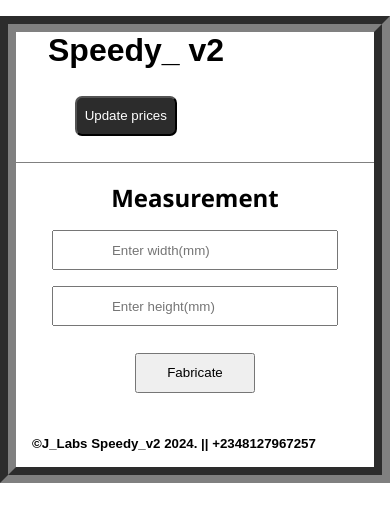
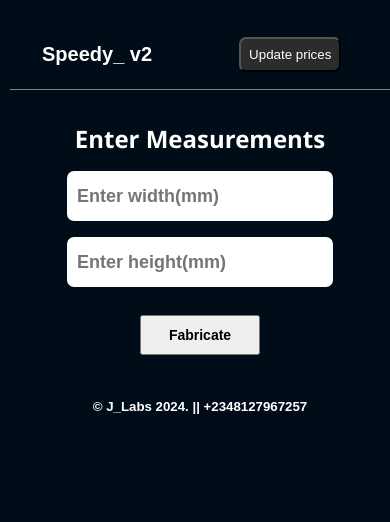
Before and after one commit to JJJaTTo/Speedy_v2, a website: page index.html in a window 390 px wide. Drawn offline with Linux system fonts and the light colour scheme.

Commit message:
major ui fix

```diff
--- a/index.html
+++ b/index.html
@@ -8,28 +8,30 @@
     <link rel="stylesheet" href="styles.css" />
 
     <script>
-      if ('serviceWorker' in navigator){
-        window.addEventListener('load',()=>{
-          navigator.serviceWorker.register('./sw.js')
+      if ("serviceWorker" in navigator) {
+        window.addEventListener("load", () => {
+          navigator.serviceWorker.register("./sw.js");
         });
       }
     </script>
   </head>
   <body>
     <header>
-      <h1>Speedy_ v2</h1>
-    <button class="secBtn" onclick="updateSellingPriceBtn()">Update prices</button>
+      <div class="app-name">Speedy_ v2</div>
+      <button class="secBtn" onclick="updateSellingPriceBtn()">
+        Update prices
+      </button>
     </header>
-    <br />
+    <div class="container">
       <main>
         <div class="measurement-ui">
-      <div class="page-title">Measurement</div>
+          <div class="page-title">Enter Measurements</div>
           <form action="#">
             <input
               id="width"
               type="number"
               min="499"
-          placeholder="             Enter width(mm) "
+              placeholder="Enter width(mm) "
               required
             />
             <br />
@@ -37,35 +39,53 @@
               id="height"
               type="number"
               min="499"
-          placeholder="             Enter height(mm)"
+              placeholder="Enter height(mm)"
               required
             />
             <br />
-
           </form>
           <button class="priBtn" id="fabricateBtn">Fabricate</button>
           <!-- <button class="priBtn" id="FabricateBtn">Add Prices</button> -->
         </div>
         <div class="price-UI" id="price-UI">
           <!-- <div class="page-title">/div> -->
-    <form action="#" >
+          <form action="#">
             <fieldset>
-        <legend> Profiles</legend>
+              <legend>Profiles</legend>
               <label for="">Enter current selling price</label><br />
               <label for="track">Track</label>
-        <input type="number" placeholder="Track" id="item1"for="track" /> <br />
+              <input type="number" placeholder="Track" id="item1" for="track" />
+              <br />
               <label for="jam">Jam</label>
-        <input type="number" placeholder="Jam" id="item2"for="jam" /> <br />
+              <input type="number" placeholder="Jam" id="item2" for="jam" />
+              <br />
               <label for="top">Top</label>
-        <input type="number" placeholder="Top" id="item3"for="top" /> <br />
+              <input type="number" placeholder="Top" id="item3" for="top" />
+              <br />
 
               <label for="bottom">bottom</label>
-        <input type="number" placeholder="bottom" id="item4"for="bottom" /> <br />
+              <input
+                type="number"
+                placeholder="bottom"
+                id="item4"
+                for="bottom"
+              />
+              <br />
               <label for="interlock">Interlock</label>
-        <input type="number" placeholder="Interlock-style" id="item5"for="interlock" />
+              <input
+                type="number"
+                placeholder="Interlock-style"
+                id="item5"
+                for="interlock"
+              />
               <br />
               <label for="lockstyle">Lockstyle</label>
-        <input type="number" placeholder="Lock-style" id="item6" for="lockstyle" />
+              <input
+                type="number"
+                placeholder="Lock-style"
+                id="item6"
+                for="lockstyle"
+              />
               <br />
             </fieldset>
 
@@ -81,31 +101,65 @@
               />
               <br />
               <label for="roller">Roller</label>
-        <input type="number" placeholder="Roller" id="item8"for="roller" /> <br />
+              <input
+                type="number"
+                placeholder="Roller"
+                id="item8"
+                for="roller"
+              />
+              <br />
               <label for="rubber">Rubber</label>
-        <input type="number" placeholder="Rubber" id="item9"for="rubber" /> <br />
+              <input
+                type="number"
+                placeholder="Rubber"
+                id="item9"
+                for="rubber"
+              />
+              <br />
               <label for="key">Key</label>
-        <input type="number" placeholder="key" id="item10"for="key" /> <br />
+              <input type="number" placeholder="key" id="item10" for="key" />
+              <br />
               <label for="coupling-screw">coupling Screw</label>
-        <input type="number" placeholder="coupling Screw" id="item11"for="coupling-screw" />
+              <input
+                type="number"
+                placeholder="coupling Screw"
+                id="item11"
+                for="coupling-screw"
+              />
               <br />
               <label for="jam-screw">Jam Screw</label>
-        <input type="number" placeholder="jam Screw" id="item12"for="jam-screw" /> <br />
+              <input
+                type="number"
+                placeholder="jam Screw"
+                id="item12"
+                for="jam-screw"
+              />
+              <br />
               <label for="brush">Brush</label>
-        <input type="number" placeholder="Brush" id="item13"for="brush" /> <br />
+              <input
+                type="number"
+                placeholder="Brush"
+                id="item13"
+                for="brush"
+              />
+              <br />
             </fieldset>
-      <button id="updatePriceBtn" class="priBtn" onclick="UpdateBtn()">Update ✅</button>
+            <button id="updatePriceBtn" class="priBtn" onclick="UpdateBtn()">
+              Update ✅
+            </button>
           </form>
         </div>
 
         <div class="output" id="output">
-      <div class="page-title">Materials </h1>
-      <hr />
+          <div class="page-title">Materials</div>
+
           <ul class="materials">
             <div id="track-div" class="item">
               <li id="track-size"></li>
               <span class="show" id="track-cost"></span>
-          <button onclick="removeDiv('track-div')" id="track-remove">x</button>
+              <button onclick="removeDiv('track-div')" id="track-remove">
+                x
+              </button>
             </div>
 
             <div id="jam-div" class="item">
@@ -117,7 +171,10 @@
             <div id="interlock-div" class="item">
               <li id="interlock-size"></li>
               <span class="show" id="interlock-cost"></span
-          ><button onclick="removeDiv('interlock-div')" id="interlock-remove">
+              ><button
+                onclick="removeDiv('interlock-div')"
+                id="interlock-remove"
+              >
                 x
               </button>
             </div>
@@ -125,7 +182,10 @@
             <div id="lockstyle-div" class="item">
               <li id="lockstyle-size"></li>
               <span class="show" id="lockstyle-cost"></span
-          ><button onclick="removeDiv('lockstyle-div')" id="lockstyle-remove">
+              ><button
+                onclick="removeDiv('lockstyle-div')"
+                id="lockstyle-remove"
+              >
                 x
               </button>
             </div>
@@ -147,7 +207,9 @@
             <div id="glass-div" class="item">
               <li id="glass-size"></li>
               <span class="show" id="glass-cost"></span>
-          <button onclick="removeDiv('glass-div')" id="glass-remove">x</button>
+              <button onclick="removeDiv('glass-div')" id="glass-remove">
+                x
+              </button>
             </div>
 
             <div id="roller-div" class="item">
@@ -175,7 +237,9 @@
             <div id="brush-div" class="item">
               <li id="brush-size"></li>
               <span class="show" id="brush-cost"></span>
-          <button onclick="removeDiv('brush-div')" id="brush-remove">x</button>
+              <button onclick="removeDiv('brush-div')" id="brush-remove">
+                x
+              </button>
             </div>
 
             <div id="coupling-screw-div" class="item">
@@ -192,7 +256,10 @@
             <div id="jam-screw-div" class="item">
               <li id="jam-screw-qty"></li>
               <span class="show" id="jam-screw-cost"></span>
-          <button onclick="removeDiv('jam-screw-div')" id="jam-screw-remove">
+              <button
+                onclick="removeDiv('jam-screw-div')"
+                id="jam-screw-remove"
+              >
                 x
               </button>
             </div>
@@ -200,8 +267,9 @@
           <button id="getPriceBtn" class="priBtn">See Price ✅</button>
         </div>
       </main>
+    </div>
     <footer>
-    <h5> ©J_Labs Speedy_v2 2024. || +2348127967257</h5>
+      <h5>© J_Labs 2024. || +2348127967257</h5>
     </footer>
 
     <script src="main.js"></script>
--- a/main.js
+++ b/main.js
@@ -118,7 +118,7 @@
   const rollerCost = __("#roller-cost");
   rollerCost.innerText =  'N'+rollerPrice;
   const rubberCost = __("#rubber-cost");
-  rubberCost.innerText =  'N'+rubberPrice+"--per_roll";
+  rubberCost.innerText =  'N'+rubberPrice+" (per_roll)";
 
   const keyCost = __("#key-cost");
   keyCost.innerText =  'N'+keyPrice;
--- a/styles.css
+++ b/styles.css
@@ -7,36 +7,56 @@
 
 body {
   max-width: 100vw;
-  margin: 1em auto;
+  margin: 0 auto;
   display: flex;
-
   flex-direction: column;
   text-align: center;
-  border: 1em groove gray;
+  background-color: #000c18;
+  color: white;
   overflow-y: scroll;
   position: relative;
 }
-@media only screen and(max-width: 480px) {
+.container {
+  width: 80%;
+  margin: 0 auto;
+}
+
+@media only screen and (max-width: 480px) {
   body {
     width: 100vw;
     margin: 5px;
     padding: 5px;
   }
+  .container {
+    width: 100%;
+    margin: 0 auto;
+  }
+  input {
+    width: 100%;
+  }
 }
 header {
+  width: 100vw;
+  height: 80px;
+  border-bottom: 1px solid gray;
   display: flex;
   justify-content: space-between;
   align-items: center;
   border-bottom: 1px solid gray;
   padding: 0 2em;
   flex-wrap: wrap;
+  margin-bottom: 2em;
+}
+header .app-name {
+  max-width: 150px;
+  font-size: 20px;
+  font-weight: 600;
 }
 
 .secBtn {
   border-radius: 7px;
   background-color: rgb(44, 44, 44);
   color: white;
-  height: 40px;
   max-width: 120px;
   padding: 8px;
   margin: 2em;
@@ -54,26 +74,34 @@ p {
   font-size: 15px;
 }
 input {
-  height: 40px;
-  width: 80%;
+  height: 50px;
+  width: 70%;
   margin-top: 1rem;
   padding: 0 10px;
+  border: none;
+  outline: none;
+  font-size: 18px;
+  font-weight: 700;
+  border-radius: 7px;
 }
 .show {
   display: none;
 }
 
 #output {
-  margin-bottom: 1em;
+  width: 80vw;
+  margin: 2em auto;
   display: block;
 }
 .priBtn {
   height: 40px;
   width: 120px;
   margin: 2em;
+  font-size: 14px;
+  font-weight: 700;
 }
 .priBtn:active {
-  background-color: gray;
+  background-color: rgb(68, 68, 68);
 }
 div button {
   width: 40px;
@@ -85,7 +113,7 @@ div button {
   top: -15px;
   background-color: rgb(15, 15, 15);
   opacity: 98%;
-  width: 80vw;
+  width: 100vw;
   left: -19px;
   flex-direction: column;
   z-index: 100;
@@ -127,9 +155,10 @@ div button {
 } */
 #output {
   display: none;
+  width: 100%;
 }
 .materials {
-  max-width: 80vw;
+  width: 100%;
   padding: 1em;
   display: flex;
   flex-direction: column;
@@ -140,26 +169,30 @@ div button {
   list-style: none;
   width: 200px;
   text-align: left;
-  font-weight: 700;
+  font-weight: 200;
 }
 .item button {
-  width: 25px;
+  width: 40px;
+  height: 40px;
+  font-size: 1em;
   font-weight: 700;
-  color: red;
+  color: rgb(245, 99, 99);
   margin-right: 5px;
+  background-color: transparent;
 }
 .item span {
   width: 250px;
   font-weight: 700;
-  color: green;
+  color: rgb(82, 244, 82);
 }
 
 .item {
-  font-size: 2em;
+  font-size: 18px;
+  font-weight: 700;
   font-weight: 200;
   display: flex;
   width: 100%;
-
+  margin: 10px 0px;
   justify-content: space-between;
   border-bottom: 1px solid rgba(160, 159, 159, 0.656);
   align-items: center;
@@ -178,5 +211,5 @@ div button {
 
 footer {
   margin: 1em;
-  text-align: left;
+  text-align: center;
 }
```
Lines whose indentation alone changed are shown as unchanged.
